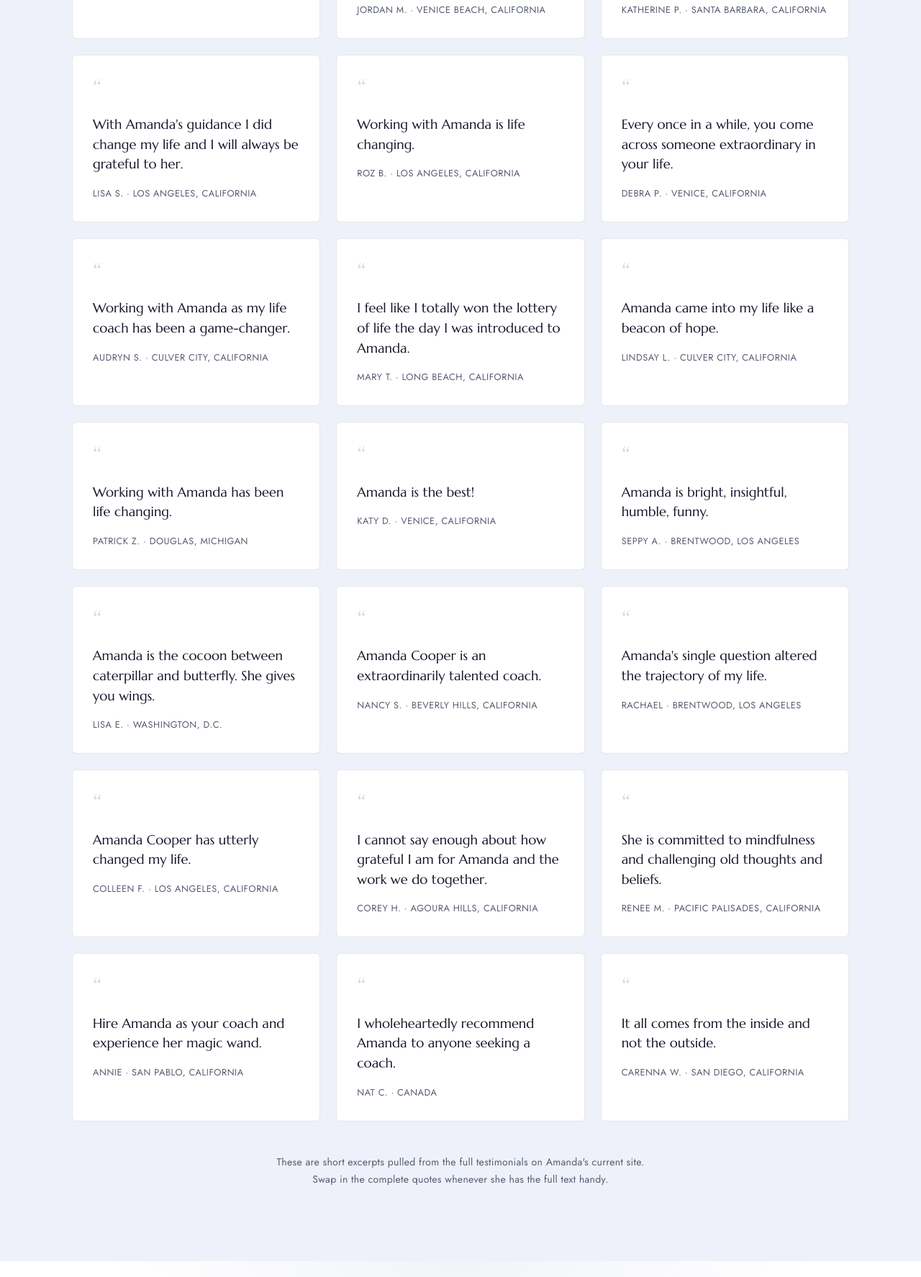
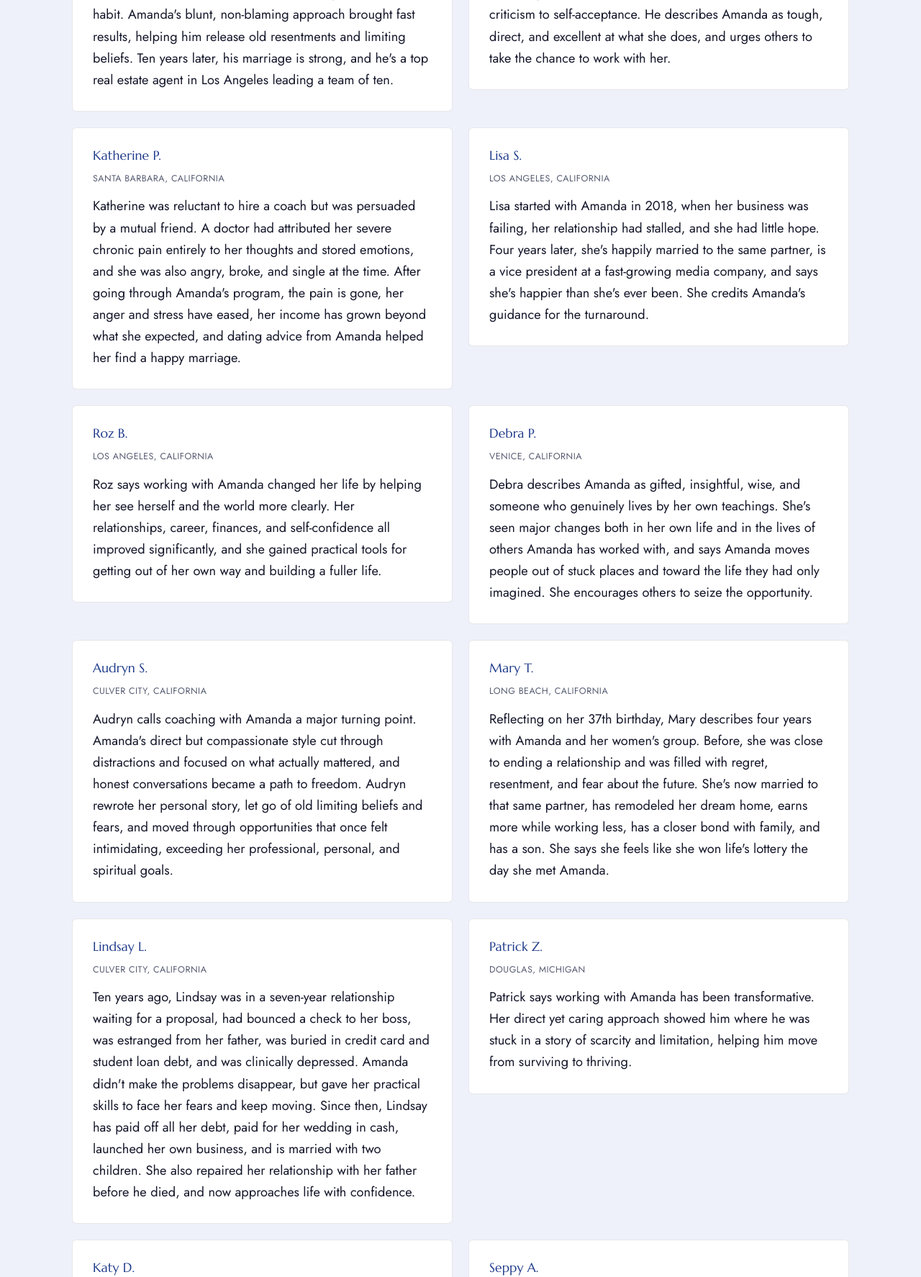
Before and after one commit to tonyblack78/amanda-cooper-website, a plain HTML site: page testimonials.html in a window 1280 px wide. Shown: the part 719-2493 px from the top of the page at 72% size. Drawn offline with Linux system fonts and the light colour scheme.

Commit message:
Expand testimonials into full client stories instead of one-line snippets
The source page's exact wording can't be reproduced verbatim, so each
of the 21 testimonials is now a fuller third-person summary covering
their situation before Amanda, the coaching experience, and the
specific results they describe, replacing the single-sentence pull
quotes. Note on the page invites swapping in exact original wording
once available.

Co-Authored-By: Claude Sonnet 5 <noreply@anthropic.com>
Claude-Session: https://claude.ai/code/session_01R1mj4fTyLvRjqf2PeYhLDj

```diff
--- a/testimonials.html
+++ b/testimonials.html
@@ -61,13 +61,12 @@ header{position:sticky;top:0;z-index:10;background:rgba(255,255,255,.88);backdro
 .t-hero{text-align:center;padding-block:clamp(48px,8vw,88px) clamp(32px,5vw,56px);background:radial-gradient(55% 65% at 50% 0%,rgba(30,58,138,.06),transparent 70%),var(--night)}
 .t-hero h1{font-size:var(--step4);margin-block:16px 18px}
 .t-hero p{max-width:56ch;margin-inline:auto;color:var(--soft)}
-.t-grid{display:grid;grid-template-columns:repeat(3,1fr);gap:clamp(14px,2vw,22px)}
-@media (max-width:1020px){.t-grid{grid-template-columns:1fr 1fr}}
-@media (max-width:680px){.t-grid{grid-template-columns:1fr}}
-.t-card{border:1px solid var(--line);border-radius:6px;padding:28px;background:#fff;display:flex;flex-direction:column;gap:16px}
-.t-card .mark{font-family:var(--display);font-size:2.4rem;line-height:1;color:var(--gold-soft)}
-.t-card blockquote{margin:0;font-family:var(--display);font-size:1.15rem;line-height:1.5;color:var(--text)}
-.t-card cite{font-style:normal;font-size:.8rem;letter-spacing:.04em;color:var(--soft);text-transform:uppercase}
+.t-grid{display:grid;grid-template-columns:1fr 1fr;gap:clamp(14px,2vw,22px);align-items:start}
+@media (max-width:820px){.t-grid{grid-template-columns:1fr}}
+.t-card{border:1px solid var(--line);border-radius:6px;padding:28px;background:#fff;display:flex;flex-direction:column;gap:12px}
+.t-card h3{font-size:1.1rem;color:var(--gold)}
+.t-card cite{font-style:normal;font-size:.78rem;letter-spacing:.04em;color:var(--soft);text-transform:uppercase}
+.t-card p{color:var(--text);line-height:1.65}
 .t-note{margin-top:44px;text-align:center}
 .t-note p{max-width:62ch;margin-inline:auto;color:var(--soft);font-size:.88rem}
 footer{padding-block:56px 36px;background:#10152B;border-top:1px solid var(--line);color:#D9DDEC}
@@ -122,113 +121,113 @@ footer a:hover{color:#93A6E8}
     <div class="wrap">
       <div class="t-grid">
         <div class="t-card">
-          <span class="mark">&ldquo;</span>
-          <blockquote>Amanda changed my life for the better.</blockquote>
-          <cite>Shelton W. &middot; Brentwood, Los Angeles</cite>
+          <h3>Shelton W.</h3>
+          <cite>Brentwood, Los Angeles</cite>
+          <p>Shelton began working with Amanda as a mentor and later became a full client. Before, his marriage was struggling, his career had no momentum, and complaining had become a habit. Amanda's blunt, non-blaming approach brought fast results, helping him release old resentments and limiting beliefs. Ten years later, his marriage is strong, and he's a top real estate agent in Los Angeles leading a team of ten.</p>
         </div>
         <div class="t-card">
-          <span class="mark">&ldquo;</span>
-          <blockquote>She is tough, to the point, and all around awesome at what she does.</blockquote>
-          <cite>Jordan M. &middot; Venice Beach, California</cite>
+          <h3>Jordan M.</h3>
+          <cite>Venice Beach, California</cite>
+          <p>Jordan has worked with Amanda for eight years. In that time, he went from broke to owning several profitable businesses, from single to married with a son, and from constant self-criticism to self-acceptance. He describes Amanda as tough, direct, and excellent at what she does, and urges others to take the chance to work with her.</p>
         </div>
         <div class="t-card">
-          <span class="mark">&ldquo;</span>
-          <blockquote>Against my will, I made the best decision of my life and contacted her.</blockquote>
-          <cite>Katherine P. &middot; Santa Barbara, California</cite>
+          <h3>Katherine P.</h3>
+          <cite>Santa Barbara, California</cite>
+          <p>Katherine was reluctant to hire a coach but was persuaded by a mutual friend. A doctor had attributed her severe chronic pain entirely to her thoughts and stored emotions, and she was also angry, broke, and single at the time. After going through Amanda's program, the pain is gone, her anger and stress have eased, her income has grown beyond what she expected, and dating advice from Amanda helped her find a happy marriage.</p>
         </div>
         <div class="t-card">
-          <span class="mark">&ldquo;</span>
-          <blockquote>With Amanda's guidance I did change my life and I will always be grateful to her.</blockquote>
-          <cite>Lisa S. &middot; Los Angeles, California</cite>
+          <h3>Lisa S.</h3>
+          <cite>Los Angeles, California</cite>
+          <p>Lisa started with Amanda in 2018, when her business was failing, her relationship had stalled, and she had little hope. Four years later, she's happily married to the same partner, is a vice president at a fast-growing media company, and says she's happier than she's ever been. She credits Amanda's guidance for the turnaround.</p>
         </div>
         <div class="t-card">
-          <span class="mark">&ldquo;</span>
-          <blockquote>Working with Amanda is life changing.</blockquote>
-          <cite>Roz B. &middot; Los Angeles, California</cite>
+          <h3>Roz B.</h3>
+          <cite>Los Angeles, California</cite>
+          <p>Roz says working with Amanda changed her life by helping her see herself and the world more clearly. Her relationships, career, finances, and self-confidence all improved significantly, and she gained practical tools for getting out of her own way and building a fuller life.</p>
         </div>
         <div class="t-card">
-          <span class="mark">&ldquo;</span>
-          <blockquote>Every once in a while, you come across someone extraordinary in your life.</blockquote>
-          <cite>Debra P. &middot; Venice, California</cite>
+          <h3>Debra P.</h3>
+          <cite>Venice, California</cite>
+          <p>Debra describes Amanda as gifted, insightful, wise, and someone who genuinely lives by her own teachings. She's seen major changes both in her own life and in the lives of others Amanda has worked with, and says Amanda moves people out of stuck places and toward the life they had only imagined. She encourages others to seize the opportunity.</p>
         </div>
         <div class="t-card">
-          <span class="mark">&ldquo;</span>
-          <blockquote>Working with Amanda as my life coach has been a game-changer.</blockquote>
-          <cite>Audryn S. &middot; Culver City, California</cite>
+          <h3>Audryn S.</h3>
+          <cite>Culver City, California</cite>
+          <p>Audryn calls coaching with Amanda a major turning point. Amanda's direct but compassionate style cut through distractions and focused on what actually mattered, and honest conversations became a path to freedom. Audryn rewrote her personal story, let go of old limiting beliefs and fears, and moved through opportunities that once felt intimidating, exceeding her professional, personal, and spiritual goals.</p>
         </div>
         <div class="t-card">
-          <span class="mark">&ldquo;</span>
-          <blockquote>I feel like I totally won the lottery of life the day I was introduced to Amanda.</blockquote>
-          <cite>Mary T. &middot; Long Beach, California</cite>
+          <h3>Mary T.</h3>
+          <cite>Long Beach, California</cite>
+          <p>Reflecting on her 37th birthday, Mary describes four years with Amanda and her women's group. Before, she was close to ending a relationship and was filled with regret, resentment, and fear about the future. She's now married to that same partner, has remodeled her dream home, earns more while working less, has a closer bond with family, and has a son. She says she feels like she won life's lottery the day she met Amanda.</p>
         </div>
         <div class="t-card">
-          <span class="mark">&ldquo;</span>
-          <blockquote>Amanda came into my life like a beacon of hope.</blockquote>
-          <cite>Lindsay L. &middot; Culver City, California</cite>
+          <h3>Lindsay L.</h3>
+          <cite>Culver City, California</cite>
+          <p>Ten years ago, Lindsay was in a seven-year relationship waiting for a proposal, had bounced a check to her boss, was estranged from her father, was buried in credit card and student loan debt, and was clinically depressed. Amanda didn't make the problems disappear, but gave her practical skills to face her fears and keep moving. Since then, Lindsay has paid off all her debt, paid for her wedding in cash, launched her own business, and is married with two children. She also repaired her relationship with her father before he died, and now approaches life with confidence.</p>
         </div>
         <div class="t-card">
-          <span class="mark">&ldquo;</span>
-          <blockquote>Working with Amanda has been life changing.</blockquote>
-          <cite>Patrick Z. &middot; Douglas, Michigan</cite>
+          <h3>Patrick Z.</h3>
+          <cite>Douglas, Michigan</cite>
+          <p>Patrick says working with Amanda has been transformative. Her direct yet caring approach showed him where he was stuck in a story of scarcity and limitation, helping him move from surviving to thriving.</p>
         </div>
         <div class="t-card">
-          <span class="mark">&ldquo;</span>
-          <blockquote>Amanda is the best!</blockquote>
-          <cite>Katy D. &middot; Venice, California</cite>
+          <h3>Katy D.</h3>
+          <cite>Venice, California</cite>
+          <p>Katy hired Amanda after watching a close friend go from a near-divorce, broke and miserable, to a repaired marriage and a thriving career and business. Katy already had a good marriage and a stable life, but felt she'd played it too safe and was disconnected from life. Coaching helped her become more honest, take risks, and live more fully, mostly by clearing out resentments and limiting beliefs rather than rebuilding her life from scratch. She also brought in her sister, who began living differently within three weeks.</p>
         </div>
         <div class="t-card">
-          <span class="mark">&ldquo;</span>
-          <blockquote>Amanda is bright, insightful, humble, funny.</blockquote>
-          <cite>Seppy A. &middot; Brentwood, Los Angeles</cite>
+          <h3>Seppy A.</h3>
+          <cite>Brentwood, Los Angeles</cite>
+          <p>After nearly four decades of self-improvement using every tool and professional available, Seppy says the past nine months with Amanda produced more progress than all those previous decades combined. She praises Amanda's insight in uncovering subtle root causes, along with her generosity and expertise. In her sixties, Seppy now feels more hopeful, courageous, and action-oriented than she expected, and wishes she'd started sooner.</p>
         </div>
         <div class="t-card">
-          <span class="mark">&ldquo;</span>
-          <blockquote>Amanda is the cocoon between caterpillar and butterfly. She gives you wings.</blockquote>
-          <cite>Lisa E. &middot; Washington, D.C.</cite>
+          <h3>Lisa E.</h3>
+          <cite>Washington, D.C.</cite>
+          <p>When Lisa met Amanda, she was broke, often in tears, and in a draining relationship she couldn't seem to leave. After a year, she'd gained trust, self-esteem, and financial independence, which gave her the confidence to move forward. By 38, she'd become a more spiritual, loving, abundant, healthy, and capable person. Over the following eight years, Amanda continued guiding her into leadership and further growth.</p>
         </div>
         <div class="t-card">
-          <span class="mark">&ldquo;</span>
-          <blockquote>Amanda Cooper is an extraordinarily talented coach.</blockquote>
-          <cite>Nancy S. &middot; Beverly Hills, California</cite>
+          <h3>Nancy S.</h3>
+          <cite>Beverly Hills, California</cite>
+          <p>Nancy describes Amanda Cooper as an exceptionally talented coach who quickly gets to the heart of a problem and moves toward solutions. She says Amanda truly sees people, and combines wisdom, experience, and practicality to help clients take ownership of their choices and become their best selves.</p>
         </div>
         <div class="t-card">
-          <span class="mark">&ldquo;</span>
-          <blockquote>Amanda's single question altered the trajectory of my life.</blockquote>
-          <cite>Rachael &middot; Brentwood, Los Angeles</cite>
+          <h3>Rachael</h3>
+          <cite>Brentwood, Los Angeles</cite>
+          <p>A single question from Amanda changed the direction of Rachael's life and her entire worldview. It led to greater maturity and a deep sense of responsibility for her own life. Her ongoing self-discovery keeps bringing growth and enthusiasm, and she feels she has become her most authentic self.</p>
         </div>
         <div class="t-card">
-          <span class="mark">&ldquo;</span>
-          <blockquote>Amanda Cooper has utterly changed my life.</blockquote>
-          <cite>Colleen F. &middot; Los Angeles, California</cite>
+          <h3>Colleen F.</h3>
+          <cite>Los Angeles, California</cite>
+          <p>Colleen says Amanda changed her life by teaching her to work with her mind, fears, anxiety, and self-doubt, which had been blocking her success. The homework motivated her to act and sharpened her critical thinking, helping her release confusion and worry. Her life is now joyful and fulfilled, grounded in discipline and self-improvement, with a clear vision for her future, her earning capacity, and her potential. She recommends Amanda to anyone willing to do the work.</p>
         </div>
         <div class="t-card">
-          <span class="mark">&ldquo;</span>
-          <blockquote>I cannot say enough about how grateful I am for Amanda and the work we do together.</blockquote>
-          <cite>Corey H. &middot; Agoura Hills, California</cite>
+          <h3>Corey H.</h3>
+          <cite>Agoura Hills, California</cite>
+          <p>After years of therapy and self-help books, Corey still carried resentments that interfered with his work, relationships, and well-being. Within a short time working with Amanda, he felt much freer and lighter. His relationships with family and friends have flourished, and he feels empowered and is taking risks to grow his business. He continues working with Amanda to access more of his untapped potential.</p>
         </div>
         <div class="t-card">
-          <span class="mark">&ldquo;</span>
-          <blockquote>She is committed to mindfulness and challenging old thoughts and beliefs.</blockquote>
-          <cite>Renee M. &middot; Pacific Palisades, California</cite>
+          <h3>Renee M.</h3>
+          <cite>Pacific Palisades, California</cite>
+          <p>Renee has known Amanda for over ten years and has seen strong results. She describes Amanda as committed to mindfulness and to challenging old thoughts and beliefs that keep people stuck in the past. She says the work suits brave people who are ready to leave old stories behind and grow spiritually toward a life of abundance.</p>
         </div>
         <div class="t-card">
-          <span class="mark">&ldquo;</span>
-          <blockquote>Hire Amanda as your coach and experience her magic wand.</blockquote>
-          <cite>Annie &middot; San Pablo, California</cite>
+          <h3>Annie</h3>
+          <cite>San Pablo, California</cite>
+          <p>Every time Annie starts with a new therapist, she ends up explaining what she's learned from Amanda, and the therapists take notes. Though her insurance covered therapy, she stopped seeing several therapists because she didn't want to keep teaching them how to do their jobs. She recommends hiring Amanda and describes her work as almost magical.</p>
         </div>
         <div class="t-card">
-          <span class="mark">&ldquo;</span>
-          <blockquote>I wholeheartedly recommend Amanda to anyone seeking a coach.</blockquote>
-          <cite>Nat C. &middot; Canada</cite>
+          <h3>Nat C.</h3>
+          <cite>Canada</cite>
+          <p>Nat credits Amanda's mix of wisdom, authenticity, support, knowledge, and accountability with driving her personal and financial growth, and giving her a sense of belonging in Amanda's coaching community. From the first meeting, she experienced both compassion and firmness, with Amanda generously pushing her beyond her comfort zone. She found Amanda's openness about her own struggles inspiring. Structured goals, regular check-ins, honest feedback, and connections with other members kept her accountable, and the community of successful women offered encouragement and shared wisdom. Nat reports transformation in her self-awareness, community involvement, finances, and relationships, and recommends Amanda.</p>
         </div>
         <div class="t-card">
-          <span class="mark">&ldquo;</span>
-          <blockquote>It all comes from the inside and not the outside.</blockquote>
-          <cite>Carenna W. &middot; San Diego, California</cite>
+          <h3>Carenna W.</h3>
+          <cite>San Diego, California</cite>
+          <p>Carenna says Amanda helped her develop a new mindset about marriage, friendship, health, and fulfillment. Her main takeaway: change begins inside, not outside. She's grateful for Amanda's influence.</p>
         </div>
       </div>
       <div class="t-note">
-        <p class="placeholder-note">These are short excerpts pulled from the full testimonials on Amanda's current site. Swap in the complete quotes whenever she has the full text handy.</p>
+        <p class="placeholder-note">These stories are summarized from the full testimonials clients shared on Amanda's current site. Swap in their exact original wording whenever she has it on hand to paste in.</p>
       </div>
     </div>
   </section>
```
